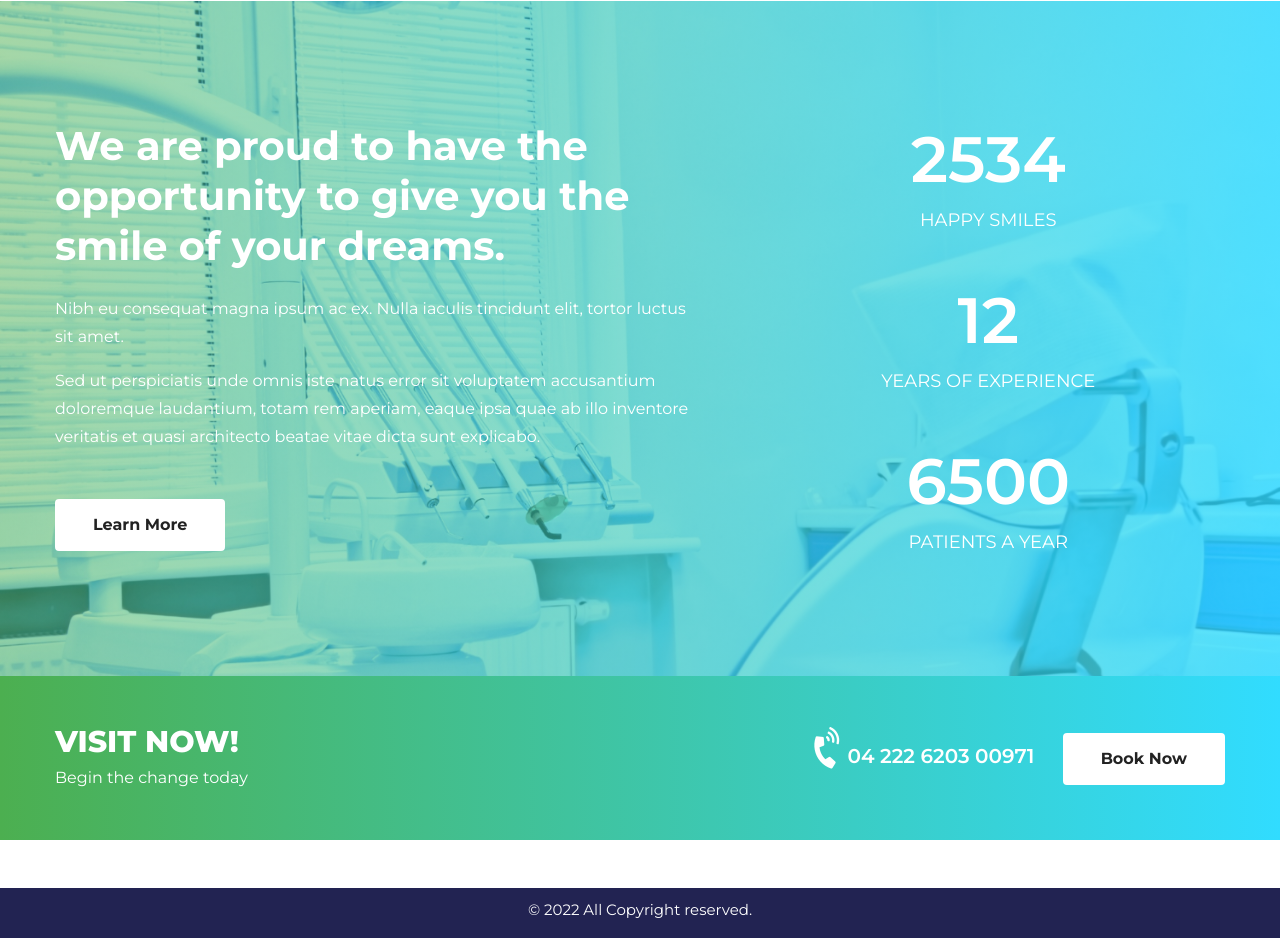
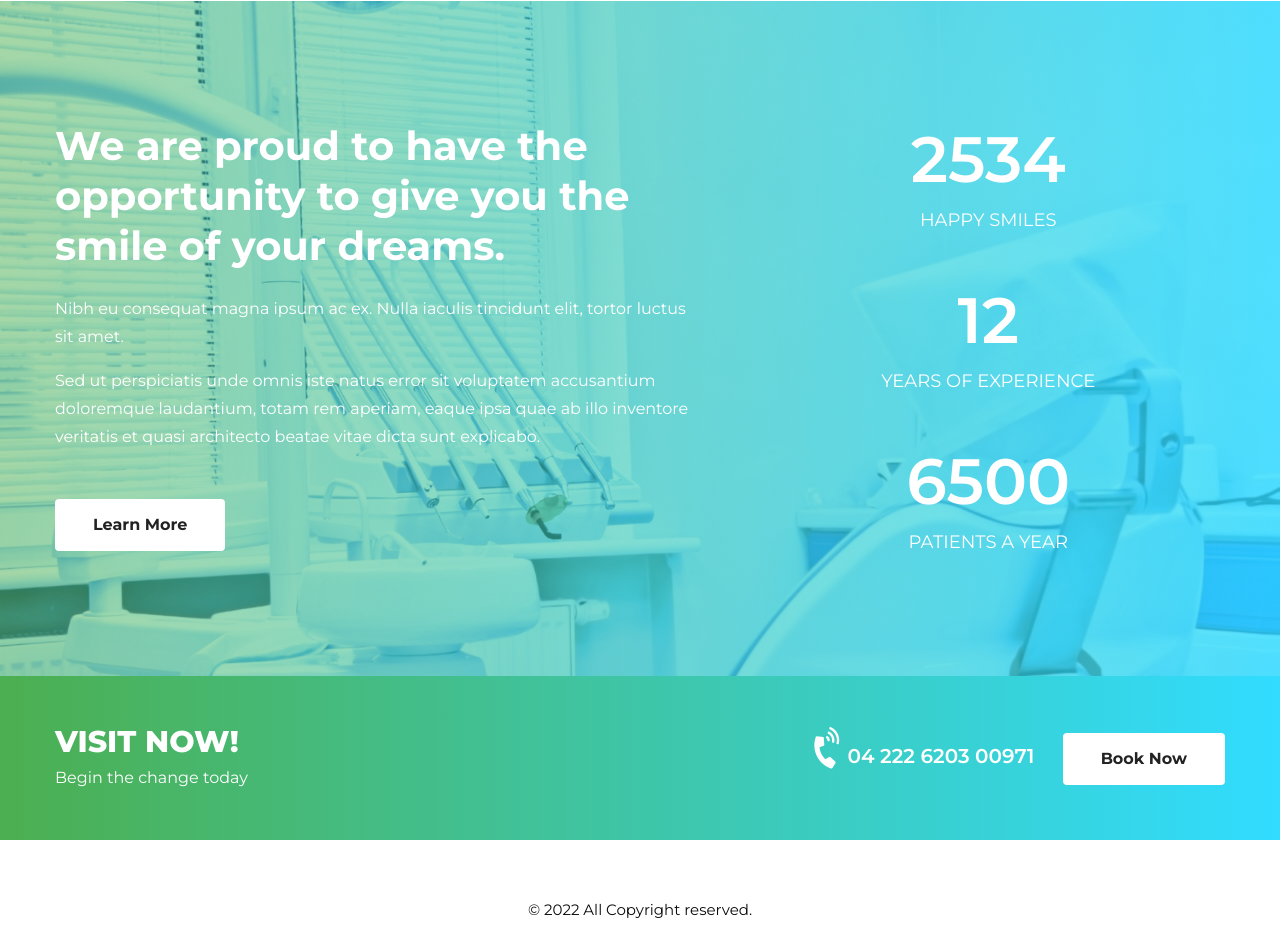
Before and after one commit to sterinjohn/avicenna-clinic, a plain HTML site: page index.html in a window 1280 px wide. Shown: the part 1568-2506 px from the top of the page. Drawn offline with nearby package versions, Linux system fonts and the light colour scheme.

Commit message:
Update index.html

```diff
--- a/index.html
+++ b/index.html
@@ -208,10 +208,10 @@
 
     <!-- footer -->
             <footer>
-                <div class="" style="width:100%; height:50px ; background: rgb(34, 35, 82);">
+                <div class="" style="width:100%; height:50px ;">
 
                 <!-- copyright -->
-                <p class="copy-footer-29  text-center  pt-lg-2 mt-5 pb-2" style="color:#fff ;">©  2022 All Copyright reserved.</a></p>
+                <p class="copy-footer-29  text-center  pt-lg-2 mt-5 pb-2" style="color:rgb(11, 11, 11) ;">©  2022 All Copyright reserved.</a></p>
                 <!-- //copyright -->
             </div>
         </div>
```
